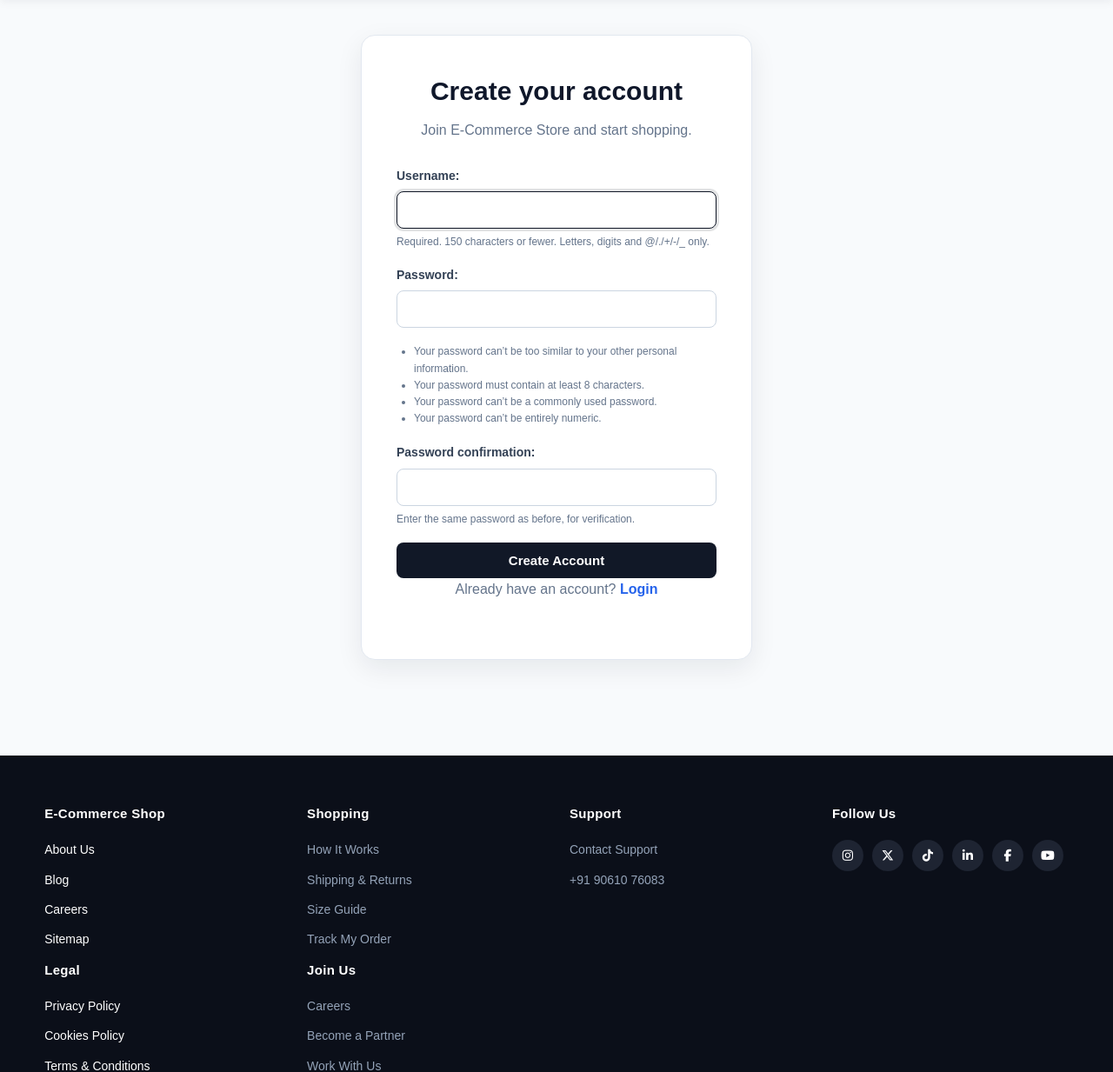
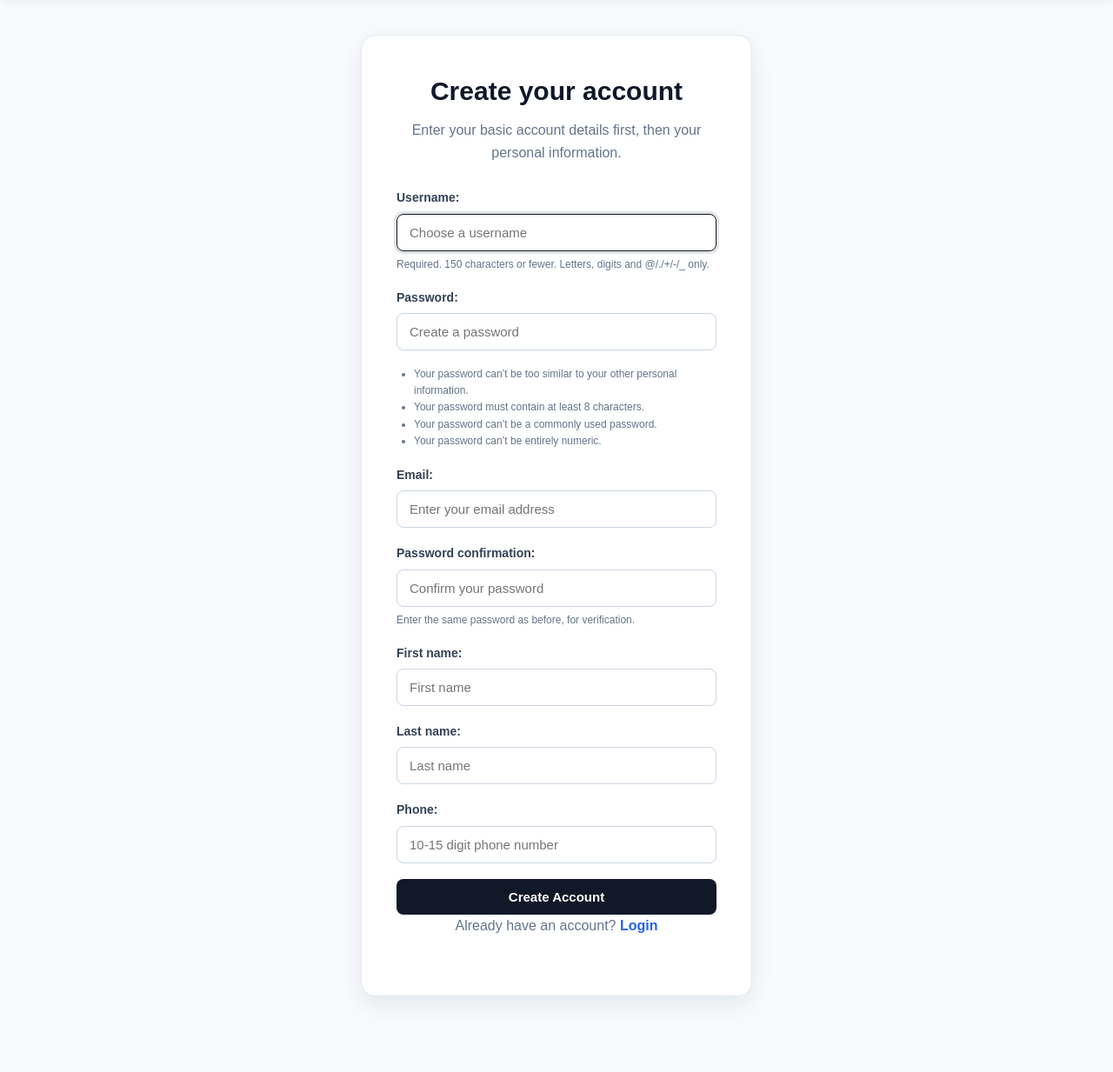
Before and after one commit to abhiramgopan06/Project1, a Django app: page /accounts/register/ in a window 1280 px wide. Shown: the part 73-1306 px from the top of the page at 87% size. Run offline with Django 5.2, Linux system fonts and the light colour scheme; some libraries are stand-ins or nearby versions.

Commit message:
go to cart , register

```diff
--- a/accounts/forms.py
+++ b/accounts/forms.py
@@ -1,6 +1,114 @@
 from django import forms
 from django.contrib.auth.models import User
+from django.contrib.auth.forms import UserCreationForm
 from .models import UserProfile, Address
+
+
+class RegistrationForm(UserCreationForm):
+    """Simple registration form with the fields used by the shop."""
+
+    email = forms.EmailField(
+        required=True,
+        widget=forms.EmailInput(attrs={
+            'class': 'input',
+            'placeholder': 'Enter your email address',
+            'autocomplete': 'email',
+        })
+    )
+
+    first_name = forms.CharField(
+        required=True,
+        widget=forms.TextInput(attrs={
+            'class': 'input',
+            'placeholder': 'First name',
+        })
+    )
+
+    last_name = forms.CharField(
+        required=True,
+        widget=forms.TextInput(attrs={
+            'class': 'input',
+            'placeholder': 'Last name',
+        })
+    )
+
+    phone = forms.CharField(
+        required=True,
+        max_length=15,
+        widget=forms.TextInput(attrs={
+            'class': 'input',
+            'placeholder': '10-15 digit phone number',
+            'type': 'tel',
+            'inputmode': 'numeric',
+            'pattern': '[0-9]{10,15}',
+            'maxlength': '15',
+            'autocomplete': 'tel',
+        })
+    )
+
+    def __init__(self, *args, **kwargs):
+        super().__init__(*args, **kwargs)
+        # Keep the registration page order simple and beginner-friendly.
+        self.order_fields([
+            'username',
+            'password1',
+            'email',
+            'password2',
+            'first_name',
+            'last_name',
+            'phone',
+        ])
+        self.fields['password1'].widget.attrs.update({
+            'class': 'input',
+            'placeholder': 'Create a password',
+            'autocomplete': 'new-password',
+        })
+        self.fields['password2'].widget.attrs.update({
+            'class': 'input',
+            'placeholder': 'Confirm your password',
+            'autocomplete': 'new-password',
+        })
+
+    class Meta:
+        model = User
+        # The order here is the order shown on the registration page.
+        fields = [
+            'username',
+            'email',
+            'first_name',
+            'last_name',
+        ]
+        widgets = {
+            'username': forms.TextInput(attrs={
+                'class': 'input',
+                'placeholder': 'Choose a username',
+                'autocomplete': 'username',
+            }),
+        }
+
+    def clean_email(self):
+        email = self.cleaned_data['email'].strip()
+        if User.objects.filter(email__iexact=email).exists():
+            raise forms.ValidationError('An account with this email already exists.')
+        return email
+
+    def clean_phone(self):
+        phone = self.cleaned_data['phone'].strip()
+        if not phone.isdigit():
+            raise forms.ValidationError('Phone number must contain numbers only.')
+        if not 10 <= len(phone) <= 15:
+            raise forms.ValidationError('Phone number must be 10 to 15 digits.')
+        return phone
+
+    def save(self, commit=True):
+        user = super().save(commit=False)
+        user.email = self.cleaned_data['email']
+        user.first_name = self.cleaned_data['first_name']
+        user.last_name = self.cleaned_data['last_name']
+
+        if commit:
+            user.save()
+        return user
 
 
 class UserForm(forms.ModelForm):
@@ -11,6 +119,13 @@ class UserForm(forms.ModelForm):
             'last_name',
             'email',
         ]
+        widgets = {
+            'email': forms.EmailInput(attrs={
+                'class': 'input',
+                'placeholder': 'Email address',
+                'autocomplete': 'email',
+            }),
+        }
 
 
 class UserProfileForm(forms.ModelForm):
@@ -23,18 +138,67 @@ class UserProfileForm(forms.ModelForm):
             'state',
             'pincode',
         ]
+        widgets = {
+            'phone': forms.TextInput(attrs={
+                'class': 'input',
+                'placeholder': '10-15 digit phone number',
+                'type': 'tel',
+                'inputmode': 'numeric',
+                'pattern': '[0-9]{10,15}',
+                'maxlength': '15',
+            }),
+            'pincode': forms.TextInput(attrs={
+                'class': 'input',
+                'inputmode': 'numeric',
+                'pattern': '[0-9]*',
+            }),
+        }
+
+    def clean_phone(self):
+        phone = self.cleaned_data['phone'].strip()
+        if phone and (not phone.isdigit() or not 10 <= len(phone) <= 15):
+            raise forms.ValidationError('Phone number must contain 10 to 15 digits only.')
+        return phone
 
 
-# A saved delivery address. Used both on the "My Addresses" page
-# and on the checkout page when the user adds a new address.
 class AddressForm(forms.ModelForm):
     class Meta:
         model = Address
         fields = ['label', 'full_name', 'email', 'phone', 'address', 'is_default']
         widgets = {
-            'label': forms.TextInput(attrs={'class': 'input', 'placeholder': 'e.g. Home, Hostel, Temporary'}),
-            'full_name': forms.TextInput(attrs={'class': 'input', 'placeholder': 'Full name'}),
-            'email': forms.EmailInput(attrs={'class': 'input', 'placeholder': 'Email address'}),
-            'phone': forms.TextInput(attrs={'class': 'input', 'placeholder': 'Phone number'}),
-            'address': forms.Textarea(attrs={'class': 'input', 'rows': 4, 'placeholder': 'Complete delivery address'}),
+            'label': forms.TextInput(attrs={
+                'class': 'input',
+                'placeholder': 'e.g. Home, Hostel, Temporary'
+            }),
+            'full_name': forms.TextInput(attrs={
+                'class': 'input',
+                'placeholder': 'Full name'
+            }),
+            'email': forms.EmailInput(attrs={
+                'class': 'input',
+                'placeholder': 'Email address',
+                'autocomplete': 'email',
+            }),
+            'phone': forms.TextInput(attrs={
+                'class': 'input',
+                'placeholder': '10-15 digit phone number',
+                'type': 'tel',
+                'inputmode': 'numeric',
+                'pattern': '[0-9]{10,15}',
+                'maxlength': '15',
+                'autocomplete': 'tel',
+            }),
+            'address': forms.Textarea(attrs={
+                'class': 'input',
+                'rows': 4,
+                'placeholder': 'Complete delivery address'
+            }),
         }
+
+    def clean_phone(self):
+        phone = self.cleaned_data['phone'].strip()
+        if not phone.isdigit():
+            raise forms.ValidationError('Phone number must contain numbers only.')
+        if not 10 <= len(phone) <= 15:
+            raise forms.ValidationError('Phone number must be 10 to 15 digits.')
+        return phone
--- a/accounts/views.py
+++ b/accounts/views.py
@@ -6,7 +6,7 @@
 # ----------------------------------------------------
 
 from django.shortcuts import render, redirect
-from django.contrib.auth.forms import UserCreationForm
+from .forms import RegistrationForm
 from django.contrib import messages
 from django.contrib.auth.decorators import login_required
 
@@ -21,12 +21,14 @@ from .forms import UserForm, UserProfileForm, AddressForm
 # UserProfile to go with it.
 def register(request):
     if request.method == 'POST':
-        form = UserCreationForm(request.POST)
+        form = RegistrationForm(request.POST)
 
         if form.is_valid():
             user = form.save()
-
-            UserProfile.objects.create(user=user)
+            UserProfile.objects.create(
+                user=user,
+                phone=form.cleaned_data['phone']
+            )
 
             messages.success(
                 request,
@@ -34,9 +36,8 @@ def register(request):
             )
 
             return redirect('login')
-
     else:
-        form = UserCreationForm()
+        form = RegistrationForm()
 
     return render(
         request,
--- a/orders/templates/orders/checkout.html
+++ b/orders/templates/orders/checkout.html
@@ -79,11 +79,11 @@
                         </div>
                         <div class="form-group">
                             <label for="email">Email</label>
-                            <input type="email" id="email" name="email" placeholder="Enter your email address" {% if not addresses %}required{% endif %}>
+                            <input type="email" id="email" name="email" autocomplete="email" placeholder="Enter your email address" {% if not addresses %}required{% endif %}>
                         </div>
                         <div class="form-group">
                             <label for="phone">Phone</label>
-                            <input type="tel" id="phone" name="phone" placeholder="Enter your phone number" {% if not addresses %}required{% endif %}>
+                            <input type="tel" id="phone" name="phone" inputmode="numeric" pattern="[0-9]{10,15}" maxlength="15" placeholder="Enter your 10-15 digit phone number" {% if not addresses %}required{% endif %}>
                         </div>
                         <div class="form-group">
                             <label for="address">Delivery Address</label>
--- a/templates/accounts/register.html
+++ b/templates/accounts/register.html
@@ -5,7 +5,7 @@
 <div class="container auth-wrap">
     <div class="auth-card">
         <h1>Create your account</h1>
-        <p style="color:#64748b">Join E-Commerce Store and start shopping.</p>
+        <p style="color:#64748b">Enter your basic account details first, then your personal information.</p>
 
         <form method="post">
             {% csrf_token %}
@@ -13,7 +13,10 @@
             <button class="btn btn-primary" type="submit">Create Account</button>
         </form>
 
-        <p style="text-align:center;color:#64748b">Already have an account? <a href="{% url 'login' %}" style="color:#2563eb;font-weight:700">Login</a></p>
+        <p style="text-align:center;color:#64748b">
+            Already have an account?
+            <a href="{% url 'login' %}" style="color:#2563eb;font-weight:700">Login</a>
+        </p>
     </div>
 </div>
 
--- a/templates/base.html
+++ b/templates/base.html
@@ -137,5 +137,19 @@
 
     </div>
 </footer>
+<script>
+/*
+ * Beginner-friendly form protection:
+ * phone fields accept digits only. This also handles pasted text,
+ * while the Django form performs the final server-side validation.
+ */
+document.addEventListener('DOMContentLoaded', function () {
+    document.querySelectorAll('input[type="tel"], input[name="phone"]').forEach(function (input) {
+        input.addEventListener('input', function () {
+            this.value = this.value.replace(/\D/g, '').slice(0, 15);
+        });
+    });
+});
+</script>
 </body>
 </html>
```
Also changed, not shown: accounts/checkout_helpers.py (+18 -0 lines), cart/views.py (+5 -20 lines).
